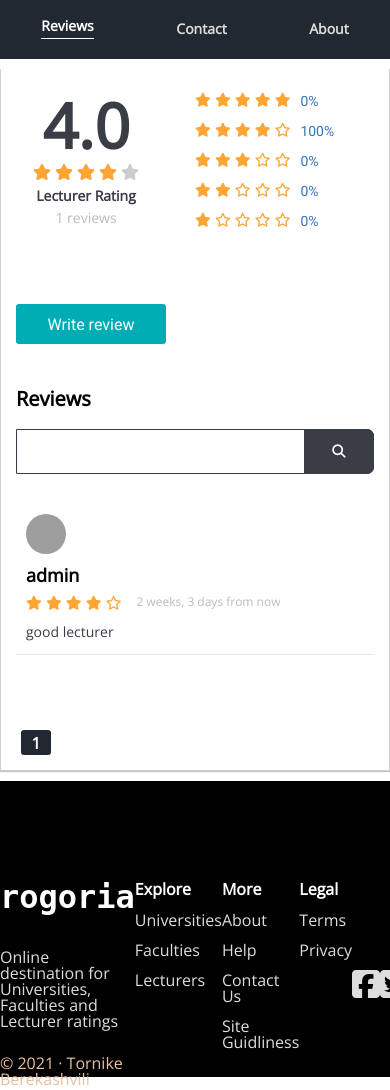
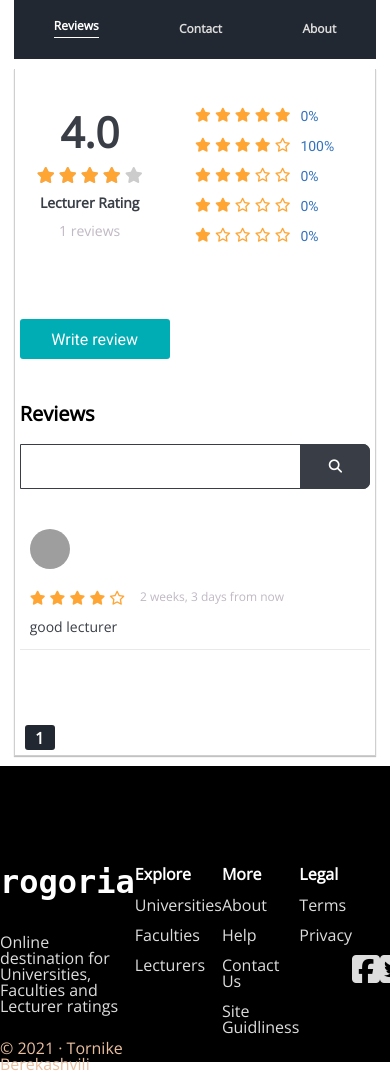
Before and after one commit to berekashvili22/DjangoRMP, a Django app: page /lecturer/detail/1/ in a window 390 px wide; the page is wider, and only the part inside the window is pictured. Shown: the part 355-1445 px from the top of that part. Run offline with Django 3.2, Linux system fonts and the light colour scheme; a user stored in the database is signed in; data comes from the database, SQL or seed files in the repository; both versions use the stored data as it was after the commit; some libraries are stand-ins or nearby versions; some web fonts are replaced; grey boxes are pictures that could not be loaded.

Commit message:
correct responsive styles

```diff
--- a/RateMyProfessors/pages/static/pages/css/main.css
+++ b/RateMyProfessors/pages/static/pages/css/main.css
@@ -1363,7 +1363,7 @@ button {
 
 @media screen and (max-width: 450px) {
   .reviewbox__content {
-    width: 100vw;
+    width: 93vw;
   }
 }
 
@@ -1623,6 +1623,12 @@ button {
   }
 }
 
+@media screen and (max-width: 450px) {
+  .reviewbox__content--navigation-box .nav-btn {
+    font-size: 12px;
+  }
+}
+
 .reviewbox__content--navigation-box .activeNavBtn {
   border-bottom: 1px solid #fff;
   padding-bottom: 5px;
@@ -1645,6 +1651,7 @@ button {
   -webkit-box-shadow: 0px 1px 1px rgba(0, 0, 0, 0.24);
           box-shadow: 0px 1px 1px rgba(0, 0, 0, 0.24);
   display: none;
+  margin-bottom: 30px;
 }
 
 .reviewbox__content__modal-about--title {
@@ -1654,12 +1661,25 @@ button {
   text-align: left;
 }
 
+@media screen and (max-width: 450px) {
+  .reviewbox__content__modal-about--title {
+    font-size: 14px;
+    font-weight: 700;
+  }
+}
+
 .reviewbox__content__modal-about--text {
   display: -webkit-box;
   display: -ms-flexbox;
   display: flex;
   line-height: 1.5rem;
   font-family: 'Raleway', sans-serif;
+}
+
+@media screen and (max-width: 450px) {
+  .reviewbox__content__modal-about--text {
+    font-size: 14px;
+  }
 }
 
 .reviewbox__content__modal-contact {
@@ -1776,7 +1796,8 @@ button {
 
 @media screen and (max-width: 450px) {
   .reviewbox__content__modal-review {
-    padding: 15px;
+    padding: 5px;
+    padding-top: 30px;
   }
 }
 
@@ -1990,9 +2011,9 @@ button {
   color: #393e46;
 }
 
-@media screen and (max-width: 700px) {
+@media screen and (max-width: 450px) {
   .reviewbox__content__modal-review .rating-box__overview__score {
-    font-size: 62px;
+    font-size: 42px;
     font-weight: 700;
   }
 }
@@ -2248,11 +2269,20 @@ button {
 @media screen and (max-width: 450px) {
   .reviewbox__content__modal-review .reviews-box__review__profile-wrap {
     margin-bottom: 10px;
+    width: 100%;
   }
 }
 
 .reviewbox__content__modal-review .reviews-box__review__profile-wrap__img-wrap {
   width: 100%;
+}
+
+@media screen and (max-width: 450px) {
+  .reviewbox__content__modal-review .reviews-box__review__profile-wrap__img-wrap {
+    display: -webkit-box;
+    display: -ms-flexbox;
+    display: flex;
+  }
 }
 
 .reviewbox__content__modal-review .reviews-box__review__profile-wrap__img-wrap__img {
@@ -2298,6 +2328,35 @@ button {
 .reviewbox__content__modal-review .reviews-box__review__review-box__header__name-cont__name {
   font-size: 18px;
   font-weight: 700;
+}
+
+@media screen and (max-width: 450px) {
+  .reviewbox__content__modal-review .reviews-box__review__review-box__header__name-cont__name {
+    display: none;
+  }
+}
+
+.reviewbox__content__modal-review .reviews-box__review__review-box__header__name-cont__name-hidden {
+  display: none;
+  font-size: 18px;
+  font-weight: 700;
+}
+
+@media screen and (max-width: 450px) {
+  .reviewbox__content__modal-review .reviews-box__review__review-box__header__name-cont__name-hidden {
+    display: -webkit-box;
+    display: -ms-flexbox;
+    display: flex;
+    -webkit-box-pack: center;
+        -ms-flex-pack: center;
+            justify-content: center;
+    -webkit-box-align: center;
+        -ms-flex-align: center;
+            align-items: center;
+    padding-left: 15px;
+    font-size: 16px;
+    font-weight: 700;
+  }
 }
 
 .reviewbox__content__modal-review .reviews-box__review__review-box__header--rating {
```
Also changed, not shown: RateMyProfessors/pages/templates/pages/university.html (+14 -2 lines), RateMyProfessors/db.sqlite3, 1 other file.
